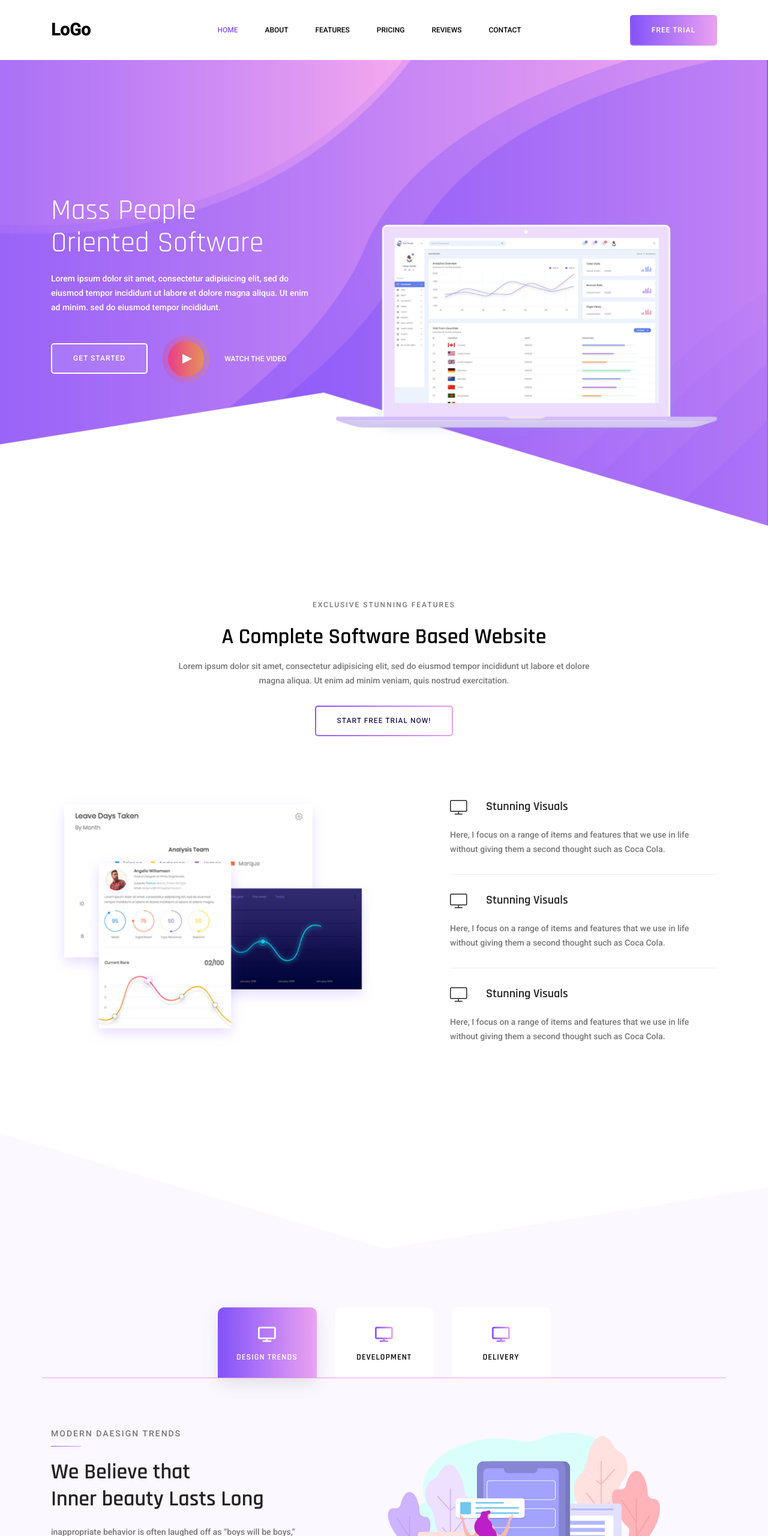
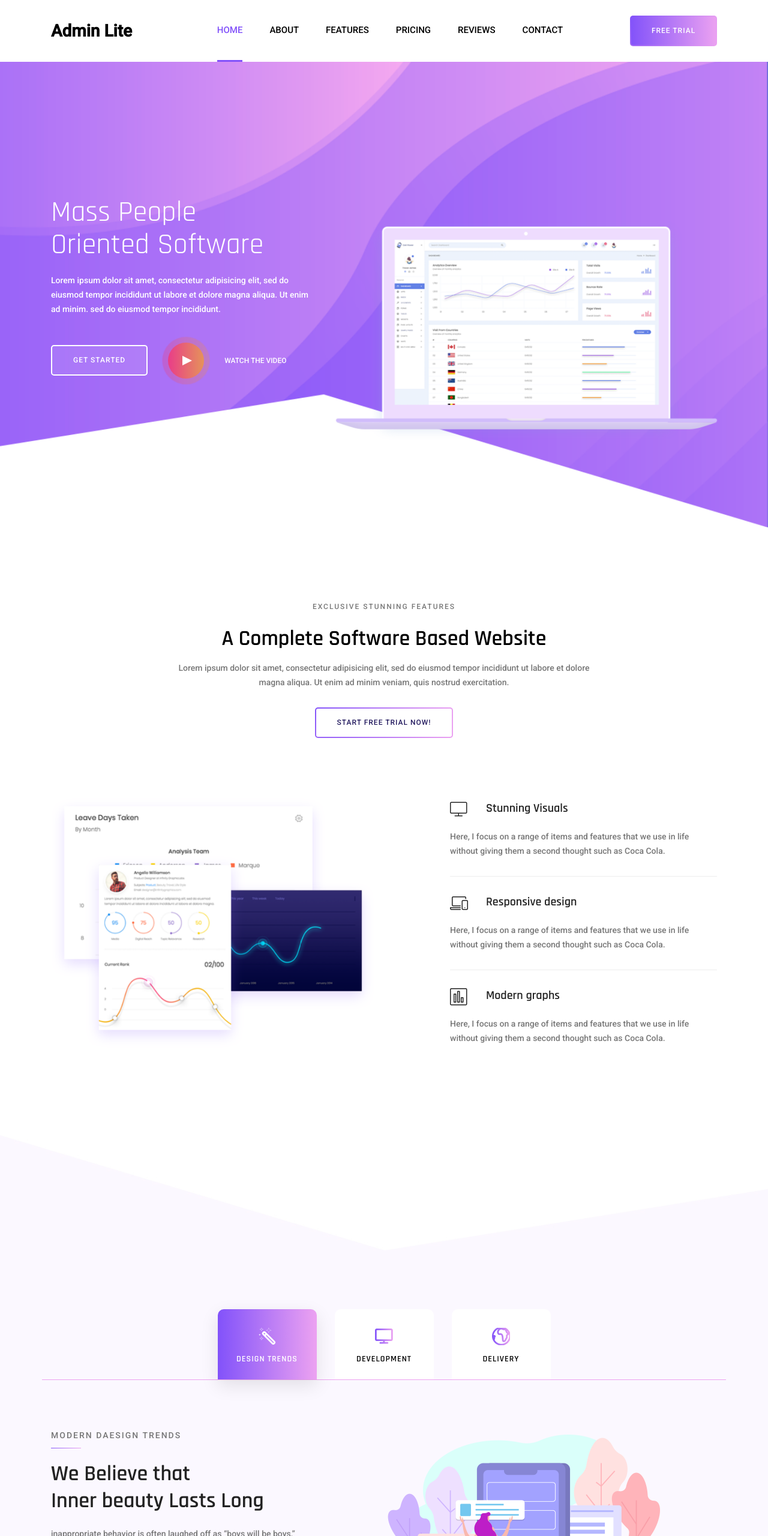
Before and after one commit to sameerrM/Admin-Lite, a website: page public/index.html in a window 1280 px wide. Shown: the top 2560 px of the page at 60% size. Drawn offline with Linux system fonts and the light colour scheme.

Commit message:
minor fixes

```diff
--- a/public/index.html
+++ b/public/index.html
@@ -22,7 +22,7 @@
         <nav class="navbar navbar-expand-lg navbar-light">
             <div class="container">
                 <!-- Brand and toggle get grouped for better mobile display -->
-                <a class="navbar-brand logo_h" href="index.html">LoGo</a>
+                <a class="navbar-brand logo_h" href="index.html">Admin Lite</a>
                 <button class="navbar-toggler" type="button" data-toggle="collapse" data-target="#navbarSupportedContent"
                         aria-controls="navbarSupportedContent" aria-expanded="false" aria-label="Toggle navigation">
                     <span class="icon-bar"></span>
@@ -118,8 +118,8 @@
                 <!-- single features -->
                 <div class="single_feature">
                     <div class="feature_head">
-                        <span class="lnr lnr-screen"></span>
-                        <h4>Stunning Visuals</h4>
+                        <span class="lnr lnr-laptop-phone"></span>
+                        <h4>Responsive design</h4>
                     </div>
                     <div class="feature_content">
                         <p>Here, I focus on a range of items and features that we use in life without giving them a second thought such as Coca Cola.</p>
@@ -128,8 +128,8 @@
                 <!-- single features -->
                 <div class="single_feature">
                     <div class="feature_head">
-                        <span class="lnr lnr-screen"></span>
-                        <h4>Stunning Visuals</h4>
+                        <span class="lnr lnr-chart-bars"></span>
+                        <h4>Modern graphs</h4>
                     </div>
                     <div class="feature_content">
                         <p>Here, I focus on a range of items and features that we use in life without giving them a second thought such as Coca Cola.</p>
@@ -147,7 +147,7 @@
             <ul class="nav nav-tabs justify-content-center" id="myTab" role="tablist">
                 <li class="nav-item">
                     <a class="nav-link active" id="home-tab" data-toggle="tab" href="#home" role="tab" aria-controls="home" aria-selected="true">
-                        <span class="lnr lnr-screen"></span>
+                        <span class="lnr lnr-magic-wand"></span>
                         <h6>Design Trends</h6>
                     </a>
                 </li>
@@ -161,7 +161,7 @@
                 <li class="nav-item">
                     <a class="nav-link" id="contact-tab" data-toggle="tab" href="#contact" role="tab" aria-controls="contact"
                        aria-selected="false">
-                        <span class="lnr lnr-screen"></span>
+                        <span class="lnr lnr-earth"></span>
                         <h6>Delivery</h6>
                     </a>
                 </li>
--- a/resources/assets/sass/_header.scss
+++ b/resources/assets/sass/_header.scss
@@ -28,11 +28,12 @@
         margin-right: 45px;
 
         .nav-link {
-          font: 500 12px/100px $primary-font;
+          font: 500 15px/100px $primary-font;
           text-transform: uppercase;
           color: #000000;
           padding: 0px;
           display: inline-block;
+          border-bottom: 3px solid transparent;
 
           &:after {
             display: none;
@@ -43,6 +44,7 @@
         &.active {
           .nav-link {
             color: $primary-color;
+            border-bottom: 3px solid $primary-color;
           }
         }
 
--- a/resources/assets/sass/_home.scss
+++ b/resources/assets/sass/_home.scss
@@ -263,13 +263,14 @@
   border-radius: 5px;
   background: #fff;
   position: relative;
-  @include transition();
+  @include transition(all .3s ease-out);
 
   .price_head {
     text-align: center;
     background: #ffffff;
     padding: 35px 0px;
     border-bottom: 1px solid #eeeeee;
+    @include transition(all .3s ease-out);
 
     h4 {
       font-size: 20px;
@@ -309,6 +310,7 @@
     border-radius: 5px;
     padding-top: 35px;
     padding-bottom: 40px;
+    @include transition(all .3s ease-out);
 
     h3 {
       color: $title-color;
```
Also changed, not shown: public/assets/css/app.min.css, 1 other file.
